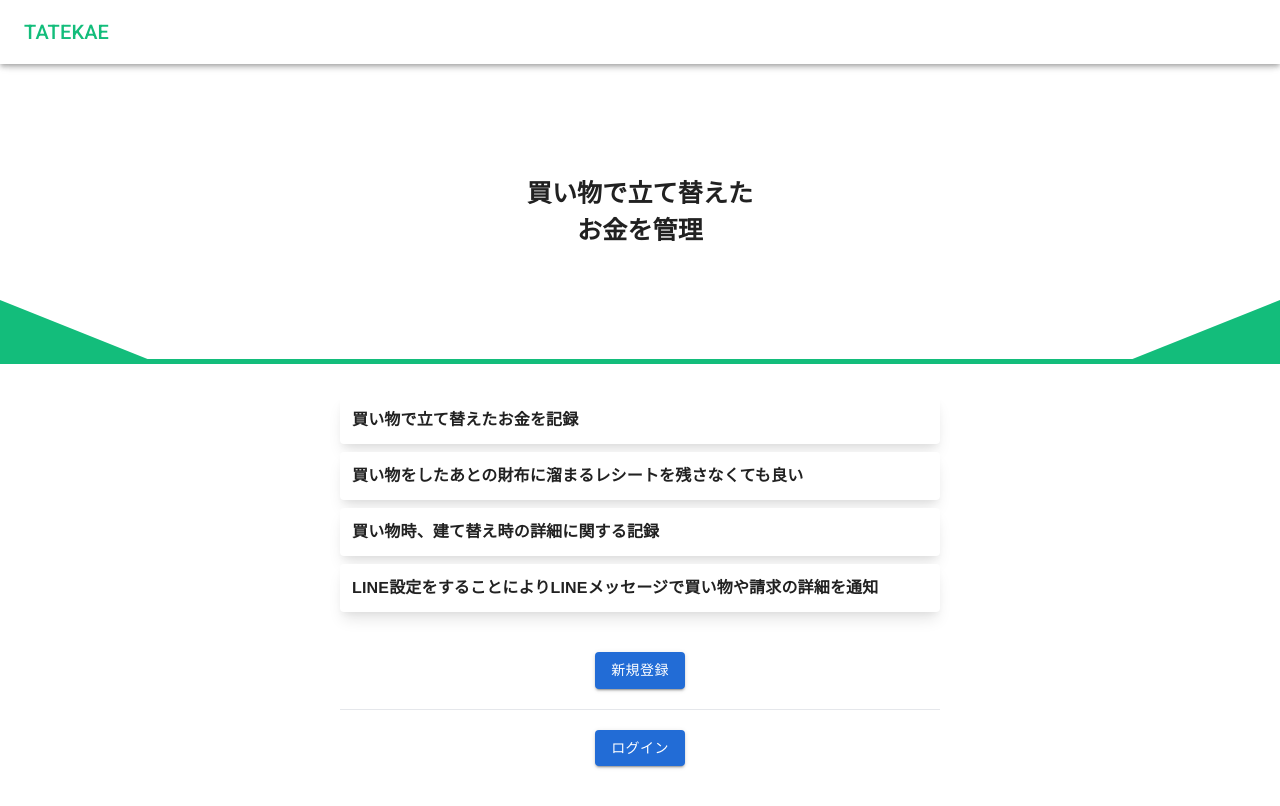
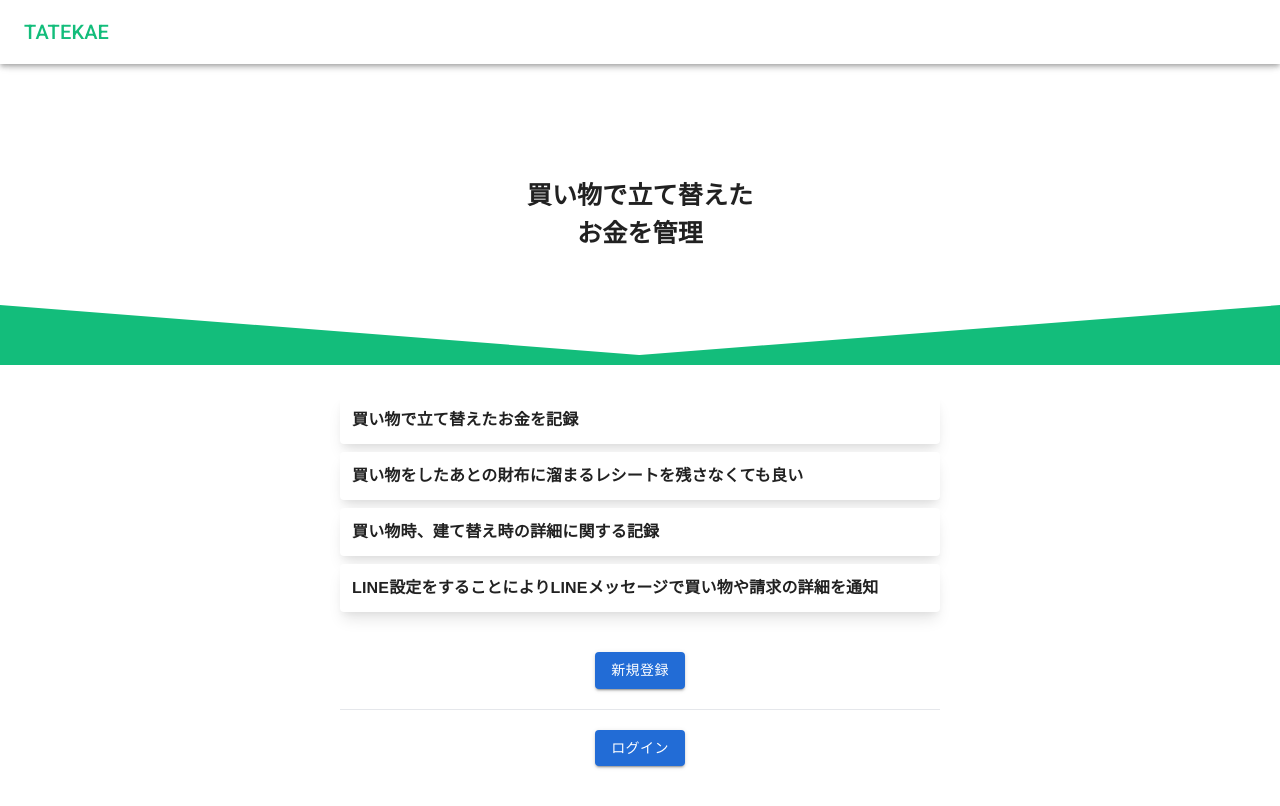
Before and after one commit to gonta1026/manemagi_front, a Next.js app: page / in a window 1280 px wide. Built offline with nearby package versions, Linux system fonts and the light colour scheme; no server answers.

Commit message:
feat: 微修正

```diff
--- a/src/pages/index.tsx
+++ b/src/pages/index.tsx
@@ -95,7 +95,7 @@ const MainVisual = styled.div`
   text-align: center;
   height: 150px;
   position: relative;
-  border-bottom: 5px solid ${COLORS.TEXT_GREEN};
+  /* border-bottom: 5px solid ${COLORS.TEXT_GREEN}; */
   @media (min-width: ${mediaSize.MD}px) {
     height: 300px;
   }
@@ -113,22 +113,22 @@ const MainVisual = styled.div`
   }
   .left-bottom {
     /*1色パターン：border-leftだけに色指定*/
-    border-top: 40px solid transparent;
-    border-left: 90px solid ${COLORS.TEXT_GREEN};
+    border-top: 30px solid transparent;
+    border-left: 60vw solid ${COLORS.TEXT_GREEN};
     left: 0;
     @media (min-width: ${mediaSize.MD}px) {
       border-top: 60px solid transparent;
-      border-left: 150px solid ${COLORS.TEXT_GREEN};
+      /* border-left: 150vw solid ${COLORS.TEXT_GREEN}; */
     }
   }
   .right-bottom {
     /*1色パターン：border-leftだけに色指定*/
-    border-top: 40px solid transparent;
-    border-right: 90px solid ${COLORS.TEXT_GREEN};
+    border-top: 30px solid transparent;
+    border-right: 60vw solid ${COLORS.TEXT_GREEN};
     right: 0;
     @media (min-width: ${mediaSize.MD}px) {
       border-top: 60px solid transparent;
-      border-right: 150px solid ${COLORS.TEXT_GREEN};
+      /* border-right: 150vw solid ${COLORS.TEXT_GREEN}; */
     }
   }
 `;
```
